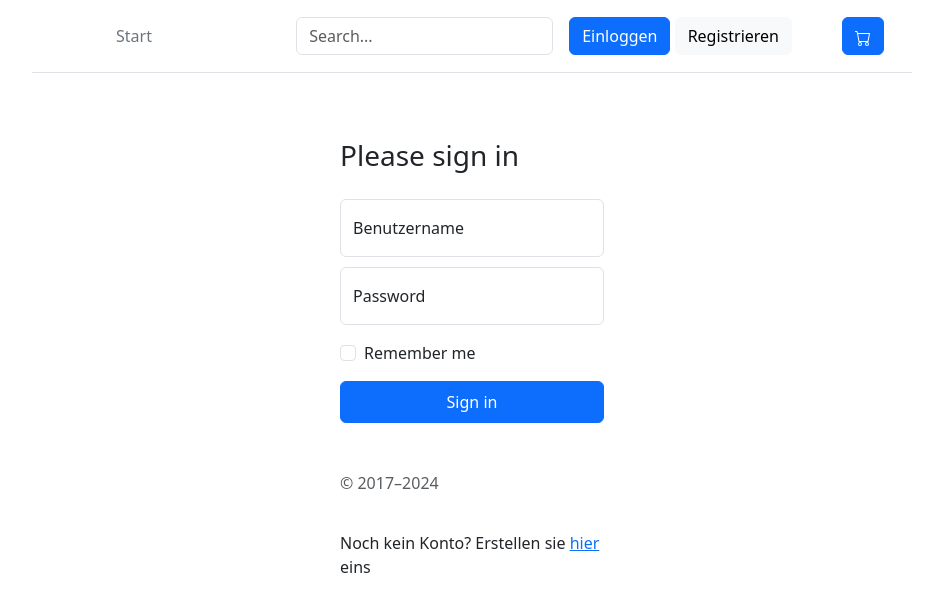
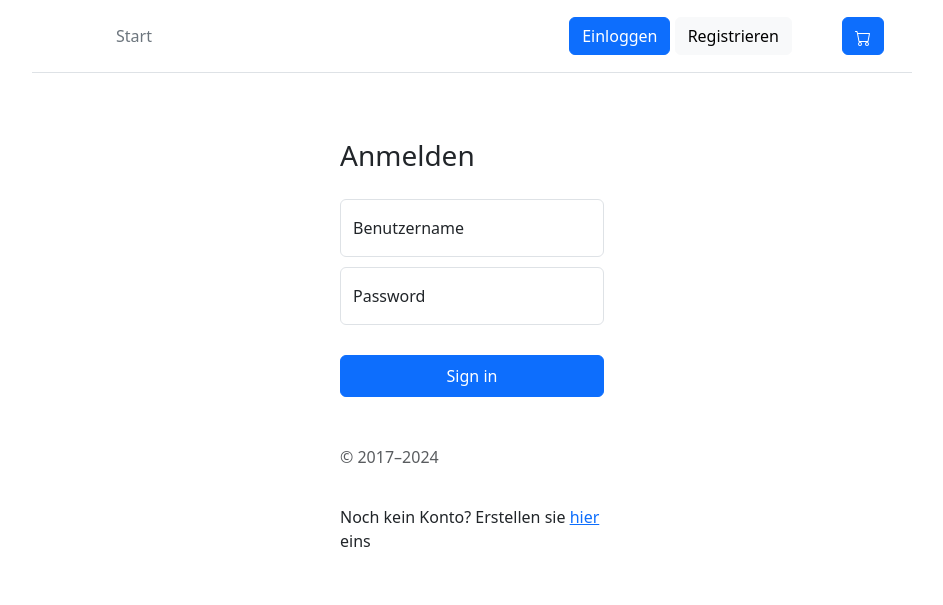
Before and after one commit to Stefanb0711/eCommerceWebsite, a Flask app: page /einloggen in a window 1280 px wide. Shown: the top 605 px of the page, without its empty margins (168-1111 px from the left). Run offline with Flask 3, Linux system fonts and the light colour scheme; some libraries are stand-ins or nearby versions.

Commit message:
Styling verbessert

```diff
--- a/app.py
+++ b/app.py
@@ -11,14 +11,15 @@ from sqlalchemy.orm import relationship
 from werkzeug.security import generate_password_hash, check_password_hash
 from flask_login import LoginManager, login_user, logout_user, login_required, current_user, UserMixin
 import paypalrestsdk
+from dotenv import find_dotenv, load_dotenv
 
 app = Flask(__name__)
 
 
 paypalrestsdk.configure({
   "mode": "sandbox",  # Sandbox-Modus für Tests
-  "client_id": "ASl5XdhxFzUG30aRcTsWxk7hIHQlWAG73Jn2OPMIKl92XSmgBPK66_kDyszyoz4n3TwDC4ptvqYlowna",
-  "client_secret": "EHntkt8bW_dpxetvFr6bif2i87OOCwK0nxaLsMHmhq7c9kmzAMYwhnQWhFtlHyJM8EnfQBVTIEHo9-aU"
+  "client_id": os.getenv("CLIENT_ID"),
+  "client_secret": os.getenv("CLIENT_SECRET")
 })
 
 
@@ -33,6 +34,11 @@ login_manager = LoginManager()
 login_manager.init_app(app)
 
 
+dotenv_path = find_dotenv()
+
+load_dotenv(dotenv_path)
+
+
 
 @login_manager.user_loader
 def load_user(user_id):
@@ -45,7 +51,7 @@ def load_user(user_id):
 
 
 
-app.config['SECRET_KEY'] = 'SECRET'
+app.config['SECRET_KEY'] = os.getenv("SECRET_KEY_APP")
 
 class Customer(UserMixin, db.Model):
     __tablename__ = "customer"
--- a/templates/anmelden.html
+++ b/templates/anmelden.html
@@ -4,23 +4,17 @@
     <main  style="align-items:center; width: 30%" class="form-signin  m-auto">
 
       <form method="post">
-        <h1 style="padding-bottom: 10px; padding-top: 50px;" class="h3 mb-3 fw-normal">Please sign in</h1>
+        <h1 style="padding-bottom: 10px; padding-top: 50px;" class="h3 mb-3 fw-normal">Anmelden</h1>
 
         <div style="padding-bottom: 10px;" class="form-floating">
           <input name="username" type="text" class="form-control" id="floatingInput" placeholder="Max Mustermann">
           <label for="floatingInput">Benutzername</label>
         </div>
-        <div class="form-floating">
+        <div style="padding-bottom: 30px;" class="form-floating">
           <input name="password" type="password" class="form-control" id="floatingPassword" placeholder="Password">
           <label for="floatingPassword">Password</label>
         </div>
 
-        <div class="form-check text-start my-3">
-          <input class="form-check-input" type="checkbox" value="remember-me" id="flexCheckDefault">
-          <label class="form-check-label" for="flexCheckDefault">
-            Remember me
-          </label>
-        </div>
         <button class="btn btn-primary w-100 py-2" type="submit">Sign in</button>
         <p class="mt-5 mb-3 text-body-secondary">© 2017–2024</p>
       </form>
--- a/templates/base.html
+++ b/templates/base.html
@@ -3,6 +3,17 @@
 <head>
     <meta charset="UTF-8">
     <title>Title</title>
+
+    <style>
+        @font-face {
+            font-family: "Roboto";
+            src: url("static/Fonts/Roboto/Roboto-Regular.ttf")
+        }
+
+        body{
+            font-family: "Roboto", sans-serif;
+        }
+    </style>
 
     {%  block head %}
 
@@ -23,12 +34,6 @@
           <li><a href="{{ url_for('start') }}" class="nav-link px-2 link-secondary">Start</a></li>
         </ul>
 
-
-
-          <form class="col-12 col-lg-auto mb-3 mb-lg-0 me-lg-3" role="search">
-              <input type="search" class="form-control" placeholder="Search..." aria-label="Search">
-          </form>
-
           {% if not current_user.is_authenticated %}
               <div style="">
                   <a href="{{ url_for('login') }}"><button type="button" class="btn btn-primary">Einloggen</button></a>
@@ -36,8 +41,6 @@
               </div>
           {%  else %}
               <a href="{{ url_for('logout') }}"><button type="button" class="btn btn-primary">Ausloggen</button></a>
-
-
           {% endif %}
 
           <a style="padding-left: 50px;" href="{{ url_for('shopping_cart_site') }}"><button type="button" class="btn btn-primary">
```
Also changed, not shown: playground.py (+1 -9 lines), templates/registrieren.html (+2 -7 lines), templates/warenkorb.html (+17 -7 lines).
